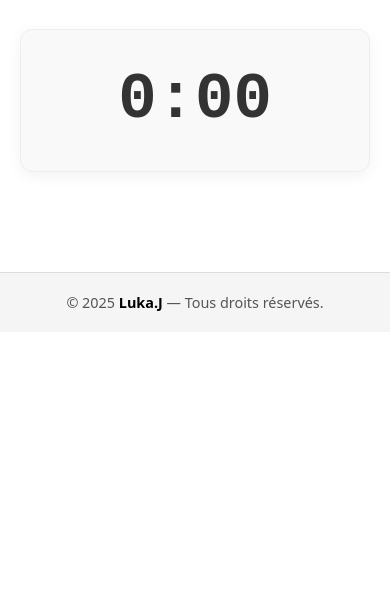
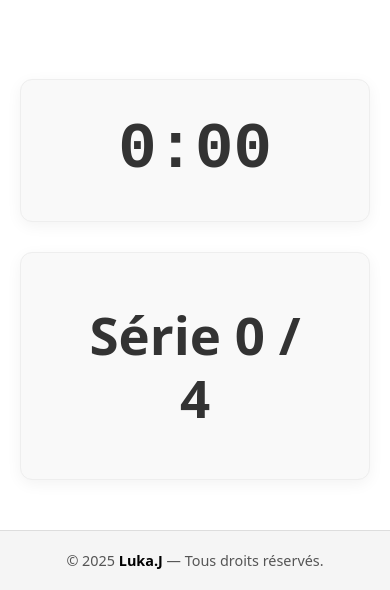
Before and after one commit to Luka-jev/GymExercises, a Flask app: page /seance in a window 390 px wide. Shown: the part 2473-3063 px from the top of the page. Before the commit the page ends 2784 px from the top, so only its background shows below. Run offline with Flask 3, Linux system fonts and the light colour scheme.

Commit message:
Mise à jour de la page seance / encore

```diff
--- a/app/templates/seance.html
+++ b/app/templates/seance.html
@@ -107,14 +107,26 @@
     }
     footer span { font-weight: 600; color: #000; }
 
+    .leg-day {
+      width: 160%;
+      margin: auto;
+      margin-bottom: 100px;
+    }
+
+    .contener2buttons {
+      display: flex;
+      gap: 20px;
+      align-items: flex-start;
+    }
+
     /* --- CSS DU TIMER (AJOUT) --- */
     .timer-wrapper {
-      margin: 30px auto 50px; /* Espace le timer */
+      margin: 0;
+      flex: 1;
       padding: 25px;
-      background: #f9f9f9; /* Fond très léger, comme le footer */
+      background: #f9f9f9;
       border-radius: 12px;
-      max-width: 450px; /* Largeur max du bloc timer */
-      box-shadow: 0 4px 15px rgba(0,0,0,0.05);
+      box-shadow: 0 4px 15px rgba(0, 0, 0, 0.05);
       border: 1px solid #eee;
     }
 
@@ -201,12 +213,62 @@
       background: rgba(0, 119, 255, 0.1);
       border-color: rgba(0, 119, 255, 0.3);
     }
-    /* --- FIN CSS DU TIMER --- */
 
+    .series {
+      padding: 25px;
+      background: #f9f9f9;
+      border-radius: 12px;
+      box-shadow: 0 4px 15px rgba(0, 0, 0, 0.05);
+      border: 1px solid #eee;
+      flex: 1;
+      display: flex;
+      justify-content: center;
+      align-items: center;
+      text-align: center;
+      min-height: 150px;
+    }
+
+    #number-series {
+      background: transparent;
+      border: none;
+      font-size: 3.5rem; /* 5.5rem est un peu grand pour ce texte */
+      font-weight: 700;
+      color: #333;
+      font-family: system-ui, -apple-system, "Segoe UI", Roboto, "Helvetica Neue", Arial;
+      padding: 25px;
+      border-radius: 6px;
+      cursor: pointer;
+      transition: background 0.3s, color 0.3s;
+      user-select: none;
+      width: 100%; /* Prend toute la largeur de son parent .series */
+      line-height: 1.2; /* Améliore l'espacement */
+    }
+
+    #number-series:hover {
+      background: #f0f0f0;
+    }
 
     /* --- Mobile menu animation et décalage --- */
     @media (max-width: 768px) {
       body::before, body::after { display: none; }
+
+      .contener2buttons {
+        flex-direction: column;
+        gap: 30px;
+      }
+
+      .series {
+        margin: auto;
+      }
+
+      #number-series {
+        font-size: 3.3rem;
+      }
+      .leg-day {
+        width: 100%;
+        margin: auto;
+        margin-bottom: 100px;
+      }
 
       nav {
         justify-content: flex-start;
@@ -291,8 +353,9 @@
         </section>
 
     <br><br><br><br><br>
-    <img src="https://cdn.shopify.com/s/files/1/0591/3156/0089/files/download_1.jpg?v=1719996730" alt="Legs Day">
+    <img src="https://muscu-street-et-crossfit.fr/wp-content/uploads/2023/07/%E2%80%8ESeance-Musculation-PPL-Legs.%E2%80%8E001.jpeg" class="leg-day" alt="Legs Day">
 
+    <div class="contener2buttons">
       <div class="timer-wrapper">
         <div id="timerDisplay" title="Cliquez pour choisir le temps ou arrêter">0:00</div>
         <div id="timerOptions">
@@ -300,7 +363,16 @@
             <button class="timer-btn" data-time="90">1:30 min</button>
             <button class="timer-btn" data-time="120">2:00 min</button>
             <button class="timer-btn" data-time="150">2:30 min</button>
+            <button class="timer-btn" data-time="180">3:00 min</button>
         </div>
+      </div>
+
+      <div class="series">
+        <button id="number-series">
+            Série <span id="serie-rn">0</span> / 4
+        </button>
+      </div>
+
     </div>
 
   </main>
@@ -310,6 +382,23 @@
   </footer>
 
   <script>
+    document.addEventListener('DOMContentLoaded', () => {
+        const bouton = document.getElementById('number-series');
+        const affichage = document.getElementById('serie-rn');
+        let compteur = parseInt(affichage.textContent);
+        affichage.textContent = compteur;
+
+        bouton.addEventListener('click', () => {
+
+            if (compteur >= 4) {
+                compteur = 0;
+            }
+
+            compteur = compteur + 1;
+            affichage.textContent = compteur;
+        });
+    });
+
     // --- Gestion affichage des images au clic ---
     document.querySelectorAll(".exercise").forEach(item => {
       item.addEventListener("click", () => {
@@ -350,9 +439,7 @@
       }
       lastScroll = currentScroll;
     });
-  </script>
 
-  <script>
     document.addEventListener('DOMContentLoaded', () => {
         const display = document.getElementById('timerDisplay');
         const options = document.getElementById('timerOptions');
```
Lines whose indentation alone changed are shown as unchanged.
